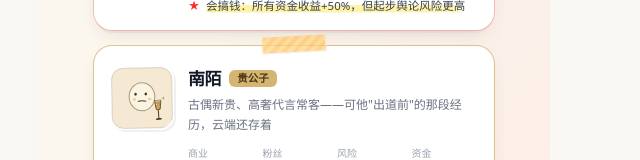
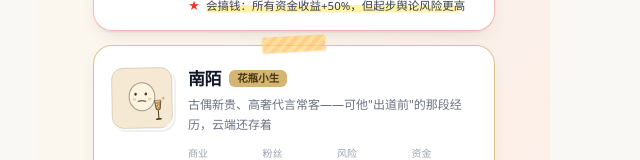
Before and after one commit to ddduan0817/save-my-star, a Next.js app: page / in a window 1280 px wide. Shown: the part 1387-1547 px from the top of the page, without its empty margins (346-986 px from the left). Built offline with nearby package versions, Linux system fonts and the light colour scheme.

Commit message:
tweak(content): rename 南陌 title chip 贵公子 → 花瓶小生

```diff
--- a/src/data/artists.ts
+++ b/src/data/artists.ts
@@ -72,7 +72,7 @@ export const artists: Artist[] = [
   {
     id: 'socialite',
     name: '南陌',
-    title: '贵公子',
+    title: '花瓶小生',
     description: '古偶新贵、高奢代言常客——可他"出道前"的那段经历，云端还存着',
     avatar: '🥂',
     gender: 'male',
```
